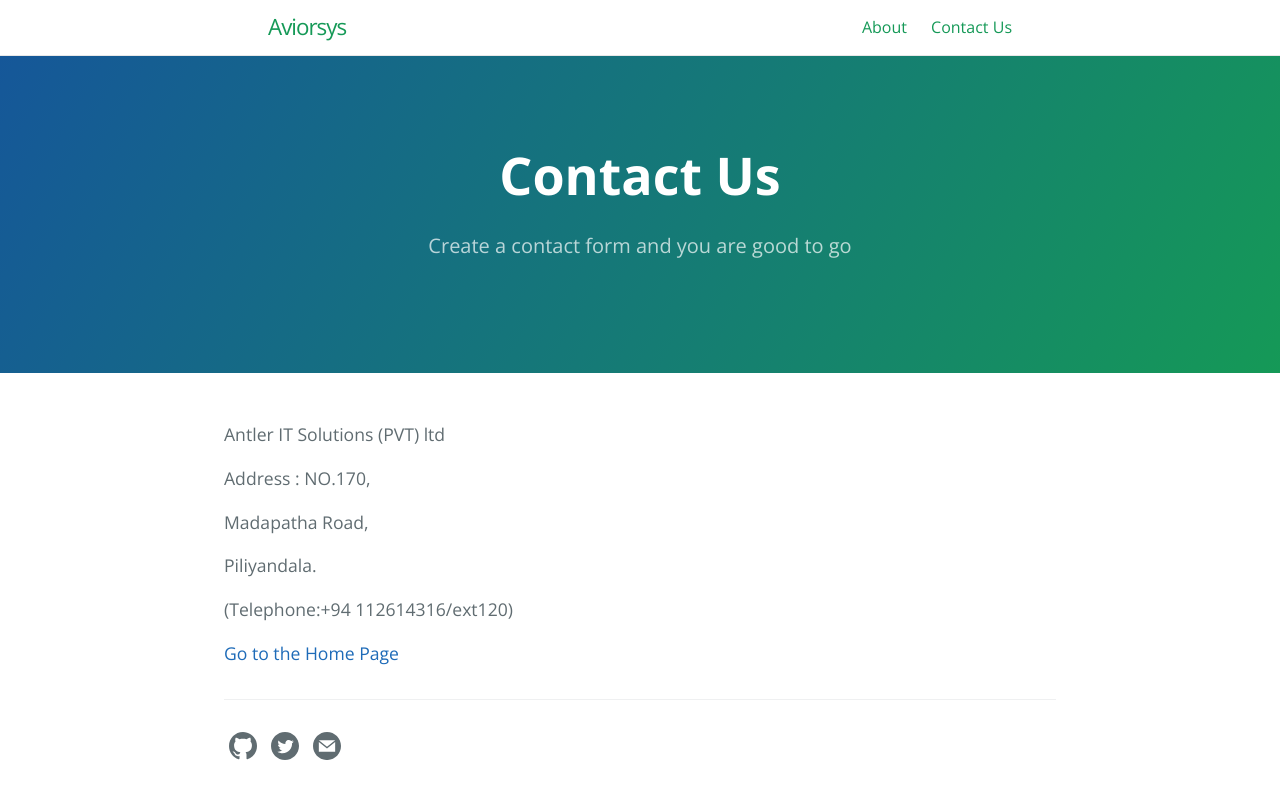
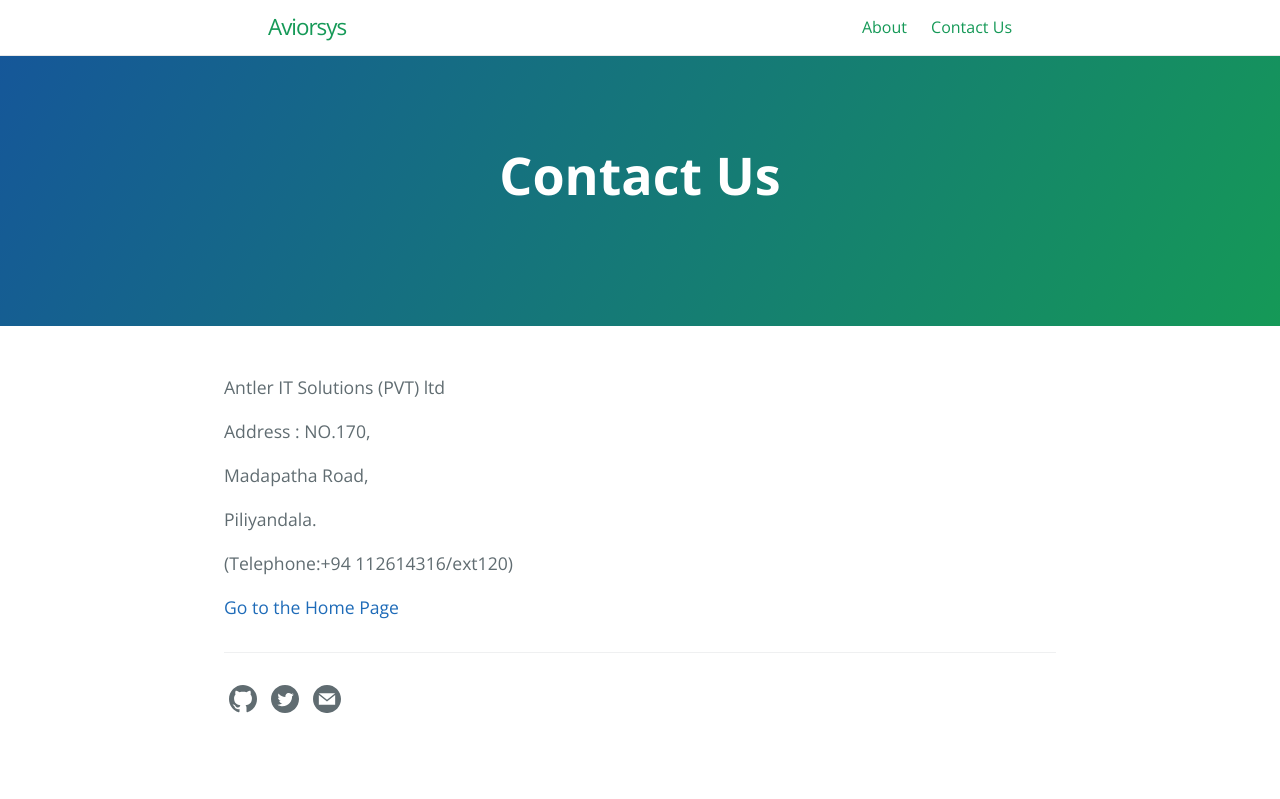
Before and after one commit to antleritsolutions/aviorsys.github.io, a Jekyll site: the page built from contact.md, in a window 1280 px wide. Shown: the top 799 px of the page. Built offline with Jekyll 4.4.1, drawn with Linux system fonts in a browser that asks for light colours.

Commit message:
Update contact.md

```diff
--- a/contact.md
+++ b/contact.md
@@ -1,7 +1,7 @@
 ---
 layout: page
 title: Contact Us
-tagline: Create a contact form and you are good to go
+
 ---
 
 Antler IT Solutions (PVT) ltd
```
